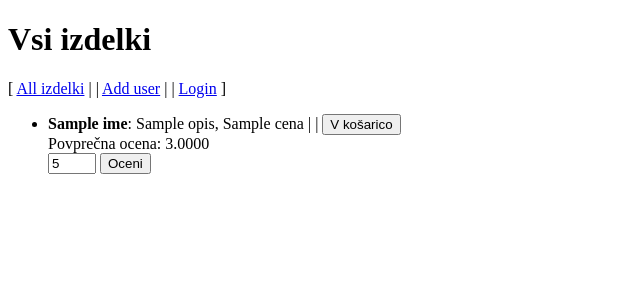
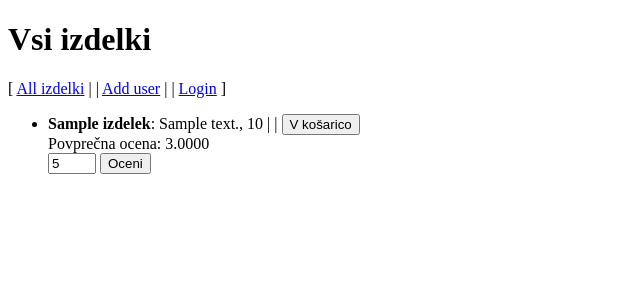
Before and after one commit to Pere98/trgovina, a PHP site: template php/view/izdelek-list.php in a window 1280 px wide. Shown: the top 300 px of the page, without its empty margins (0-640 px from the left). Run offline with PHP 8.4, Linux system fonts and the light colour scheme; data comes from the database, SQL or seed files in the repository; the template is opened without the code that fills it: most values are stand-ins (such as "Sample title", 1, 10 or a date in 2020); data that the repository does not hold is empty; some libraries are stand-ins or nearby versions.

Commit message:
Update izdelek-list.php

```diff
--- a/php/view/izdelek-list.php
+++ b/php/view/izdelek-list.php
@@ -18,7 +18,7 @@
      <form action="<?= BASE_URL . "cart" ?>" method="post">
             <input type="hidden" name="do" value="add_into_cart" />
             <input type="hidden" name="id" value="<?= $izd["id"] ?>" />
-        <li><b><?= $izd["ime"] ?></b>: <?= $izd["opis"] ?>, <?= $izd["cena"] ?>
+        <li><b><?= $izd["title"] ?></b>: <?= $izd["description"] ?>, <?= $izd["price"] ?>
 
         <?php if ($loggedIn): ?>
         	<a href="<?= BASE_URL . "izdelek/edit?id=" . $izd["id"] ?>">edit</a>
```
